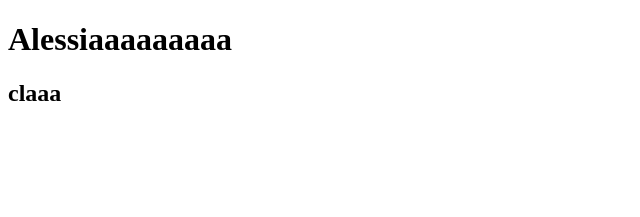
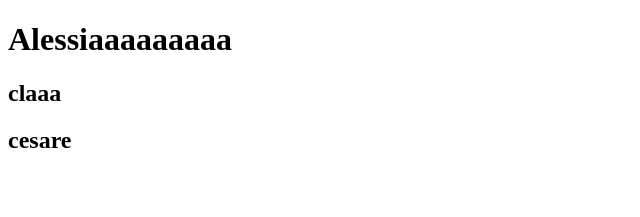
Before and after one commit to CesareFortunato/booroad_team5, a React (Vite) app: page / in a window 1280 px wide. Shown: the top 217 px of the page, without its empty margins (0-640 px from the left). Built offline with nearby package versions, Linux system fonts and the light colour scheme.

Commit message:
test cesare

```diff
--- a/src/App.jsx
+++ b/src/App.jsx
@@ -3,6 +3,7 @@ function App() {
     <>
       <h1>Alessiaaaaaaaaa</h1>
       <h2>claaa</h2>
+      <h2>cesare</h2>
     </>
   );
 }
```
